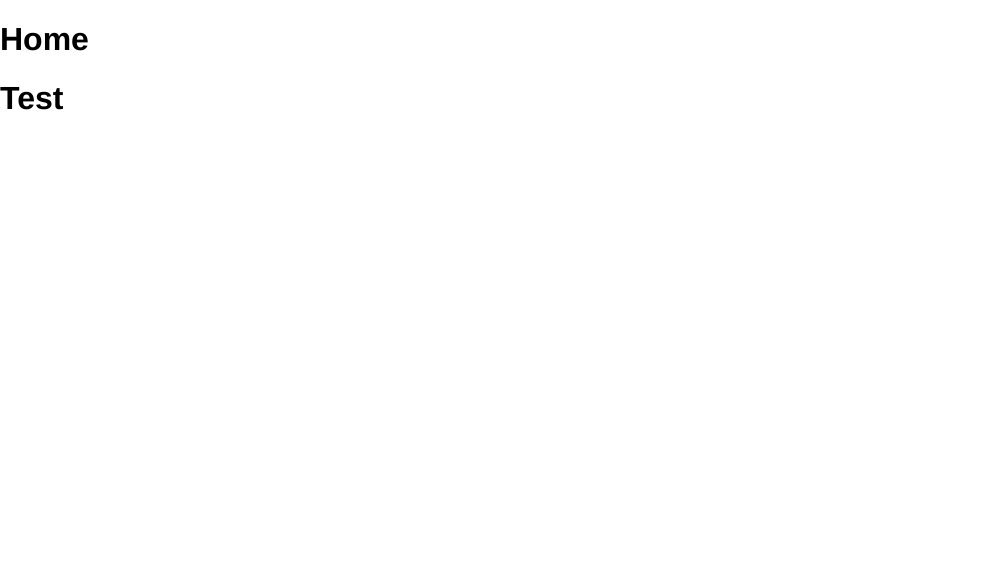
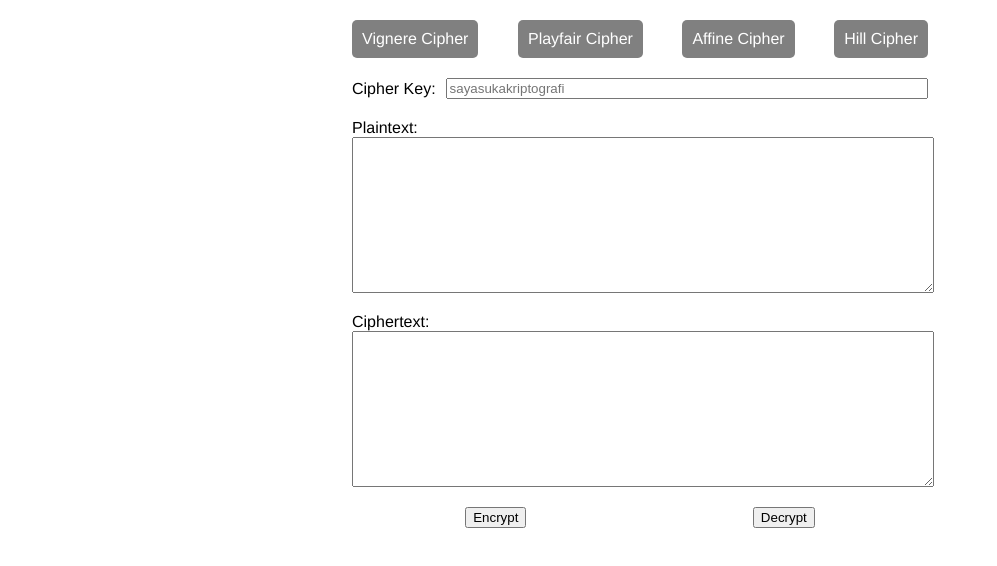
Before and after one commit to KhairulM/Cryptography-Algorithms, a Vue app: page /vigenere-cipher#/ in a window 1280 px wide. Before the commit this address led to /vigenere-cipher#/vigenere-cipher. Shown: the top 566 px of the page, without its empty margins (0-997 px from the left). Built offline with nearby package versions, Linux system fonts and the light colour scheme.

Commit message:
added example of standard vigenere cipher

```diff
--- a/package.json
+++ b/package.json
@@ -11,7 +11,7 @@
     "core-js": "^3.6.5",
     "vue": "^2.6.11",
     "vue-router": "^3.2.0",
-    "vuex": "^3.4.0"
+    "vuex": "^3.5.1"
   },
   "devDependencies": {
     "@vue/cli-plugin-babel": "~4.5.0",
@@ -24,7 +24,9 @@
     "eslint": "^6.7.2",
     "eslint-plugin-prettier": "^3.1.3",
     "eslint-plugin-vue": "^6.2.2",
+    "node-sass": "^4.14.1",
     "prettier": "^1.19.1",
+    "sass-loader": "^10.0.2",
     "vue-template-compiler": "^2.6.11"
   }
 }
--- a/src/App.vue
+++ b/src/App.vue
@@ -15,5 +15,7 @@ p {
   font-family: Avenir, Helvetica, Arial, sans-serif;
   -webkit-font-smoothing: antialiased;
   -moz-osx-font-smoothing: grayscale;
+  display: flex;
+  justify-content: center;
 }
 </style>
--- /dev/null
+++ b/src/components/AffineCipher.vue
@@ -0,0 +1,11 @@
+<template>
+  <h1>affine</h1>
+</template>
+
+<script>
+export default {
+  name: "AffineCipher"
+};
+</script>
+
+<style></style>
--- /dev/null
+++ b/src/components/HillCipher.vue
@@ -0,0 +1,11 @@
+<template>
+  <h1>hill</h1>
+</template>
+
+<script>
+export default {
+  name: "HillCipher"
+};
+</script>
+
+<style></style>
--- /dev/null
+++ b/src/components/PlayfairCipher.vue
@@ -0,0 +1,11 @@
+<template>
+  <h1>playfair</h1>
+</template>
+
+<script>
+export default {
+  name: "PlayfairCipher"
+};
+</script>
+
+<style></style>
--- a/src/components/VigenereCipher.vue
+++ b/src/components/VigenereCipher.vue
@@ -1,5 +1,15 @@
 <template>
-  <h1>Test</h1>
+  <div class="vigenere-cipher">
+    <div class="keystring-container">
+      <p>Cipher Key:</p>
+      <input
+        v-model="keystring"
+        class="keystring-input"
+        type="text"
+        placeholder="sayasukakriptografi"
+      />
+    </div>
+  </div>
 </template>
 
 <script>
@@ -8,19 +18,55 @@ import {
   VigenereCipherDecrypt
 } from "@/utils/vigenere_cipher";
 
+import { mapGetters, mapMutations } from "vuex";
+
 export default {
   name: "VigenereCipher",
   data() {
     return {
-      plaintext: "",
-      ciphertext: ""
+      keystring: ""
     };
   },
   methods: {
-    VigenereCipherEncrypt,
-    VigenereCipherDecrypt
+    ...mapMutations(["setPlaintext", "setCiphertext", "endProcessing"]),
+    ...mapGetters(["getPlaintext", "getCiphertext"])
+  },
+  computed: {
+    ...mapGetters(["isProcessing", "isEncrypt"])
+  },
+  watch: {
+    isProcessing(newVal) {
+      if (newVal) {
+        if (this.isEncrypt) {
+          this.setCiphertext(
+            VigenereCipherEncrypt(this.getPlaintext(), this.keystring.replace(/\s/g, ''))
+          );
+        } else {
+          this.setPlaintext(
+            VigenereCipherDecrypt(this.getCiphertext(), this.keystring.replace(/\s/g, ''))
+          );
+        }
+
+        this.endProcessing();
+      }
+    }
   }
 };
 </script>
 
-<style></style>
+<style lang="scss" scoped>
+.vigenere-cipher {
+  width: 100%;
+
+  .keystring-container {
+    display: flex;
+    align-items: center;
+    width: 100%;
+
+    .keystring-input {
+      margin-left: 10px;
+      flex-grow: 1;
+    }
+  }
+}
+</style>
--- a/src/main.js
+++ b/src/main.js
@@ -1,10 +1,12 @@
 import Vue from "vue";
 import App from "./App.vue";
 import router from "./router";
+import store from "./store";
 
 Vue.config.productionTip = false;
 
 new Vue({
   router,
+  store,
   render: h => h(App)
 }).$mount("#app");
--- a/src/router/index.js
+++ b/src/router/index.js
@@ -1,6 +1,6 @@
 import Vue from "vue";
 import VueRouter from "vue-router";
-import Home from "../views/Home.vue";
+import Home from "@/views/Home.vue";
 
 Vue.use(VueRouter);
 
@@ -15,13 +15,29 @@ const routes = [
         path: "vigenere-cipher",
         component: () => import("@/components/VigenereCipher"),
         name: "vigenereCipher"
+      },
+      {
+        path: "playfair-cipher",
+        component: () => import("@/components/PlayfairCipher"),
+        name: "playfairCipher"
+      },
+      {
+        path: "affine-cipher",
+        component: () => import("@/components/AffineCipher"),
+        name: "affineCipher"
+      },
+      {
+        path: "hill-cipher",
+        component: () => import("@/components/HillCipher"),
+        name: "hillCipher"
       }
     ]
   }
 ];
 
 const router = new VueRouter({
-  routes
+  routes,
+  mode: "history"
 });
 
 export default router;
--- /dev/null
+++ b/src/store/index.js
@@ -0,0 +1,38 @@
+import Vue from "vue";
+import Vuex from "vuex";
+
+Vue.use(Vuex);
+
+const store = new Vuex.Store({
+  state: {
+    plaintext: "",
+    ciphertext: "",
+    encrypt: null,
+    processing: false
+  },
+  getters: {
+    getPlaintext: state => state.plaintext,
+    getCiphertext: state => state.ciphertext,
+    isProcessing: state => state.processing,
+    isEncrypt: state => state.encrypt
+  },
+  mutations: {
+    setPlaintext(state, plaintext) {
+      state.plaintext = plaintext;
+    },
+    setCiphertext(state, ciphertext) {
+      state.ciphertext = ciphertext;
+    },
+    startProcessing(state) {
+      state.processing = true;
+    },
+    endProcessing(state) {
+      state.processing = false;
+    },
+    setEncrypt(state, encrypt) {
+      state.encrypt = encrypt;
+    }
+  }
+});
+
+export default store;
--- a/src/utils/vigenere_cipher.js
+++ b/src/utils/vigenere_cipher.js
@@ -1,4 +1,8 @@
 export function VigenereCipherEncrypt(plaintext, keystring) {
+  // sanity check
+  plaintext = plaintext.trim();
+  keystring = keystring.trim();
+
   // check if key length is equal to plaintext length
   if (keystring.length < plaintext.length) {
     for (let i = 0; i < plaintext.length; i++) {
@@ -11,18 +15,25 @@ export function VigenereCipherEncrypt(plaintext, keystring) {
   plaintext = plaintext.toLowerCase();
   let ciphertext = "";
 
-  for (let i = 0; i < plaintext.length; i++) {
-    let cipherCharCode =
-      (plaintext.charCodeAt(i) + keystring.charCodeAt(i) - 194) % 26;
-    cipherCharCode += 97;
+  let plaintextSplit = plaintext.split(" ");
+  for (let plaintextSub of plaintextSplit) {
+    for (let i = 0; i < plaintextSub.length; i++) {
+      let cipherCharCode =
+        (plaintextSub.charCodeAt(i) + keystring.charCodeAt(i) - 194) % 26;
+      cipherCharCode += 97;
 
-    ciphertext += String.fromCharCode(cipherCharCode);
+      ciphertext += String.fromCharCode(cipherCharCode);
+    }
   }
 
   return ciphertext.toUpperCase();
 }
 
 export function VigenereCipherDecrypt(ciphertext, keystring) {
+  // sanity check
+  ciphertext = ciphertext.trim();
+  keystring = keystring.trim();
+
   // check if key length is equal to plaintext length
   if (keystring.length < ciphertext.length) {
     for (let i = 0; i < ciphertext.length; i++) {
--- a/src/views/Home.vue
+++ b/src/views/Home.vue
@@ -1,12 +1,105 @@
 <template>
   <div class="home">
-    <h1>Home</h1>
+    <div class="link-container">
+      <router-link to="/vigenere-cipher">Vignere Cipher</router-link>
+      <router-link to="/playfair-cipher">Playfair Cipher</router-link>
+      <router-link to="/affine-cipher">Affine Cipher</router-link>
+      <router-link to="/hill-cipher">Hill Cipher</router-link>
+    </div>
     <router-view></router-view>
+    <div class="input-container">
+      <p>Plaintext:</p>
+      <textarea id="plaintext" v-model="plaintext" cols="30" rows="10"></textarea>
+      <p>Ciphertext:</p>
+      <textarea id="ciphertext" v-model="ciphertext" cols="30" rows="10"></textarea>
+    </div>
+    <div class="action-container">
+      <button class="button-encrypt" @click="onClickEncrypt">Encrypt</button>
+      <button class="button-decrypt" @click="onClickDecrypt">Decrypt</button>
+    </div>
   </div>
 </template>
 
 <script>
+import { mapGetters } from 'vuex';
+
 export default {
-  name: "Home"
+  name: "Home",
+  data() {
+    return {
+      plaintext: "",
+      ciphertext: "",
+    }
+  },
+  computed: {
+    ...mapGetters(['isProcessing'])
+  },
+  methods: {
+    setPlainAndCipherText() {
+      this.$store.commit("setPlaintext", this.plaintext);
+      this.$store.commit("setCiphertext", this.ciphertext);
+    },
+    onClickEncrypt() {
+      this.ciphertext = "";
+      this.setPlainAndCipherText();
+      this.$store.commit("setEncrypt", true);
+      this.$store.commit("startProcessing");
+    },
+    onClickDecrypt() {
+      this.plaintext = "";
+      this.setPlainAndCipherText();
+      this.$store.commit("setEncrypt", false);
+      this.$store.commit("startProcessing");
+    },
+    ...mapGetters(['getPlaintext', 'getCiphertext'])
+  },
+  watch: {
+    isProcessing(newVal) {
+      if (!newVal) {
+        this.plaintext = this.getPlaintext();
+        this.ciphertext = this.getCiphertext();
+      }
+    }
+  }
 };
 </script>
+
+<style lang="scss" scoped>
+.home {
+  margin-top: 20px;
+  width: 36em;
+
+  .link-container {
+    display: flex;
+    justify-content: space-between;
+    margin-bottom: 20px;
+
+    & > a {
+      text-decoration: none;
+      color: white;
+      background-color: grey;
+      padding: 10px;
+      border-radius: 5px;
+    }
+  }
+
+  .input-container {
+    margin-top: 20px;
+
+    textarea {
+      display: block;
+      width: 100%;
+
+      &#plaintext {
+        margin-bottom: 20px;
+      }
+    }
+  }
+
+  .action-container {
+    margin-top: 20px;
+    display: flex;
+    justify-content: space-around;
+  }
+}
+</style>
```
Also changed, not shown: 1 other file (tests, documents, lock files or other folders).
